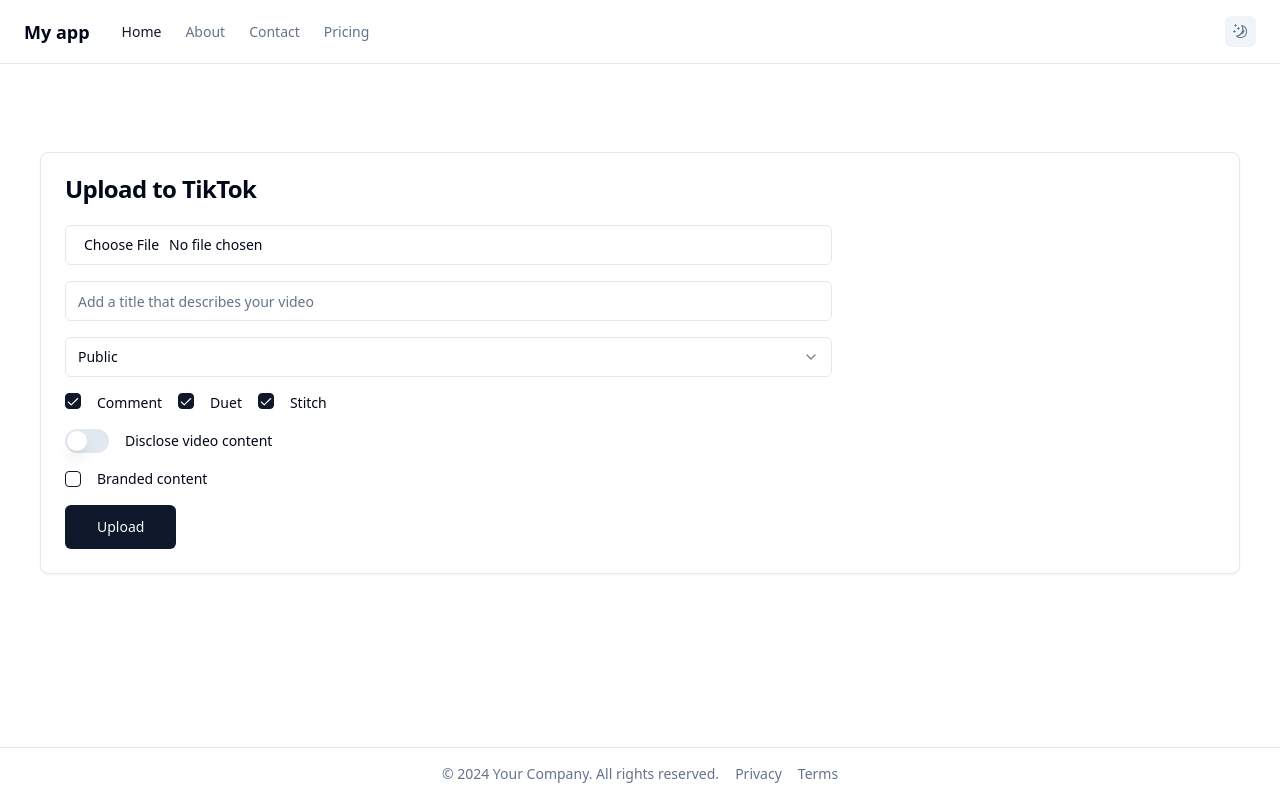
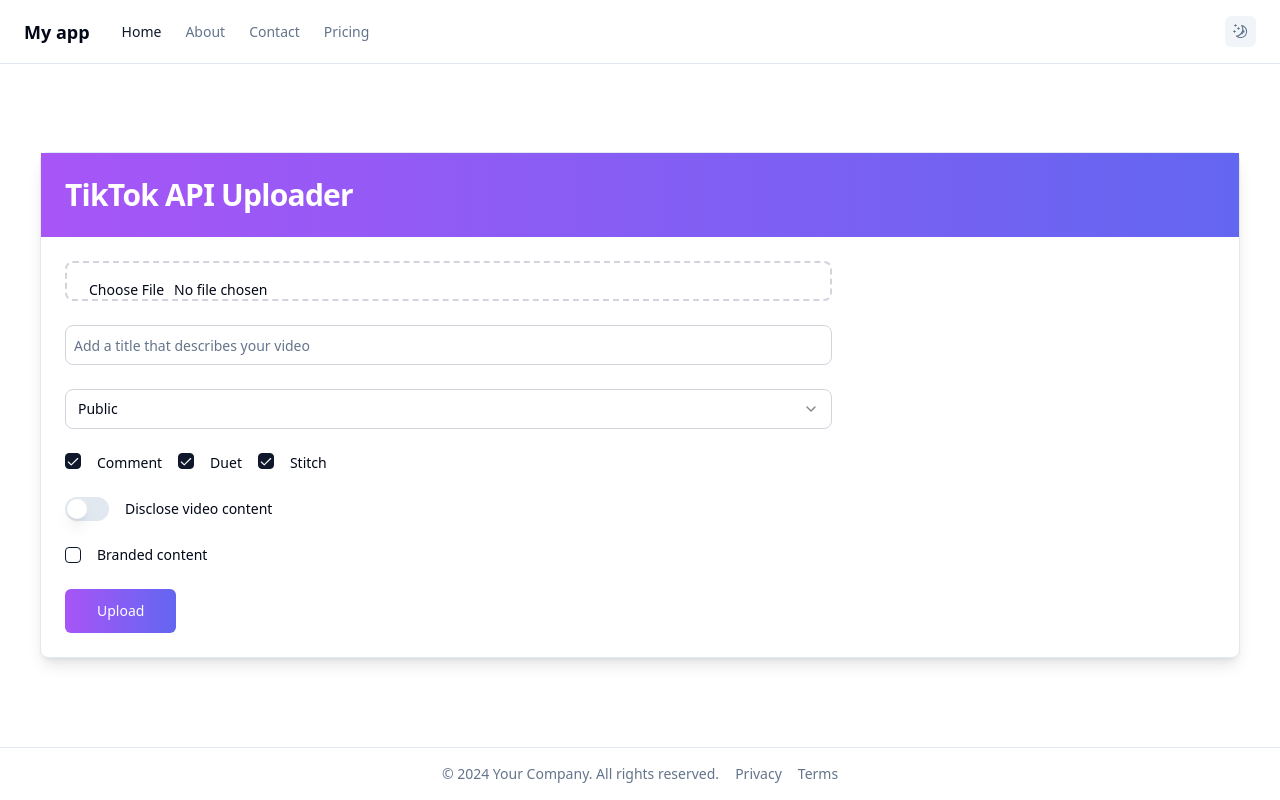
Before and after one commit to altanlabs/pova-2, a React (Vite) app: page / in a window 1280 px wide. Built offline with nearby package versions, Linux system fonts and the light colour scheme; what @radix-ui/themes would draw is missing.

Commit message:
Enhance UI design and update header title to 'TikTok API Uploader'.

```diff
--- a/src/pages/index.tsx
+++ b/src/pages/index.tsx
@@ -28,18 +28,18 @@
 
   return (
     <div className="container mx-auto px-4 py-16 space-y-8">
-      <Card>
-        <CardHeader>
-          <CardTitle>Upload to TikTok</CardTitle>
+      <Card className="shadow-lg">
+        <CardHeader className="bg-gradient-to-r from-purple-500 to-indigo-500 text-white">
+          <CardTitle className="text-3xl font-bold">TikTok API Uploader</CardTitle>
         </CardHeader>
-        <CardContent className="flex space-x-4">
+        <CardContent className="flex space-x-8 p-6">
           {videoFile && (
             <div className="w-1/3">
-              <video controls className="w-full">
+              <video controls className="w-full rounded-lg shadow-md">
                 <source src={URL.createObjectURL(videoFile)} type={videoFile.type} />
                 Your browser does not support the video tag.
               </video>
-              <div className="text-sm text-muted-foreground mt-2">
+              <div className="text-sm text-muted-foreground mt-4">
                 <p>Filename: {videoFile.name}</p>
                 <p>Format: {videoFile.type.split('/')[1].toUpperCase()}</p>
                 <p>Resolution: 1080P</p>
@@ -47,17 +47,18 @@
               </div>
             </div>
           )}
-          <div className="w-2/3 space-y-4">
-            <Input type="file" accept="video/*" onChange={handleFileChange} />
+          <div className="w-2/3 space-y-6">
+            <Input type="file" accept="video/*" onChange={handleFileChange} className="border-2 border-dashed border-gray-300 p-4 rounded-lg" />
             <Input
               type="text"
               placeholder="Add a title that describes your video"
               value={caption}
               onChange={(e) => setCaption(e.target.value)}
               maxLength={100}
+              className="border border-gray-300 p-2 rounded-lg"
             />
             <Select value={privacy} onValueChange={setPrivacy}>
-              <SelectTrigger className="w-full">
+              <SelectTrigger className="w-full border border-gray-300 rounded-lg">
                 <SelectValue placeholder="Who can view this video" />
               </SelectTrigger>
               <SelectContent>
@@ -97,7 +98,7 @@
               />
               <label className="text-sm">Branded content</label>
             </div>
-            <Button variant="default" size="lg">
+            <Button variant="default" size="lg" className="bg-gradient-to-r from-purple-500 to-indigo-500 text-white">
               Upload
             </Button>
           </div>
```
